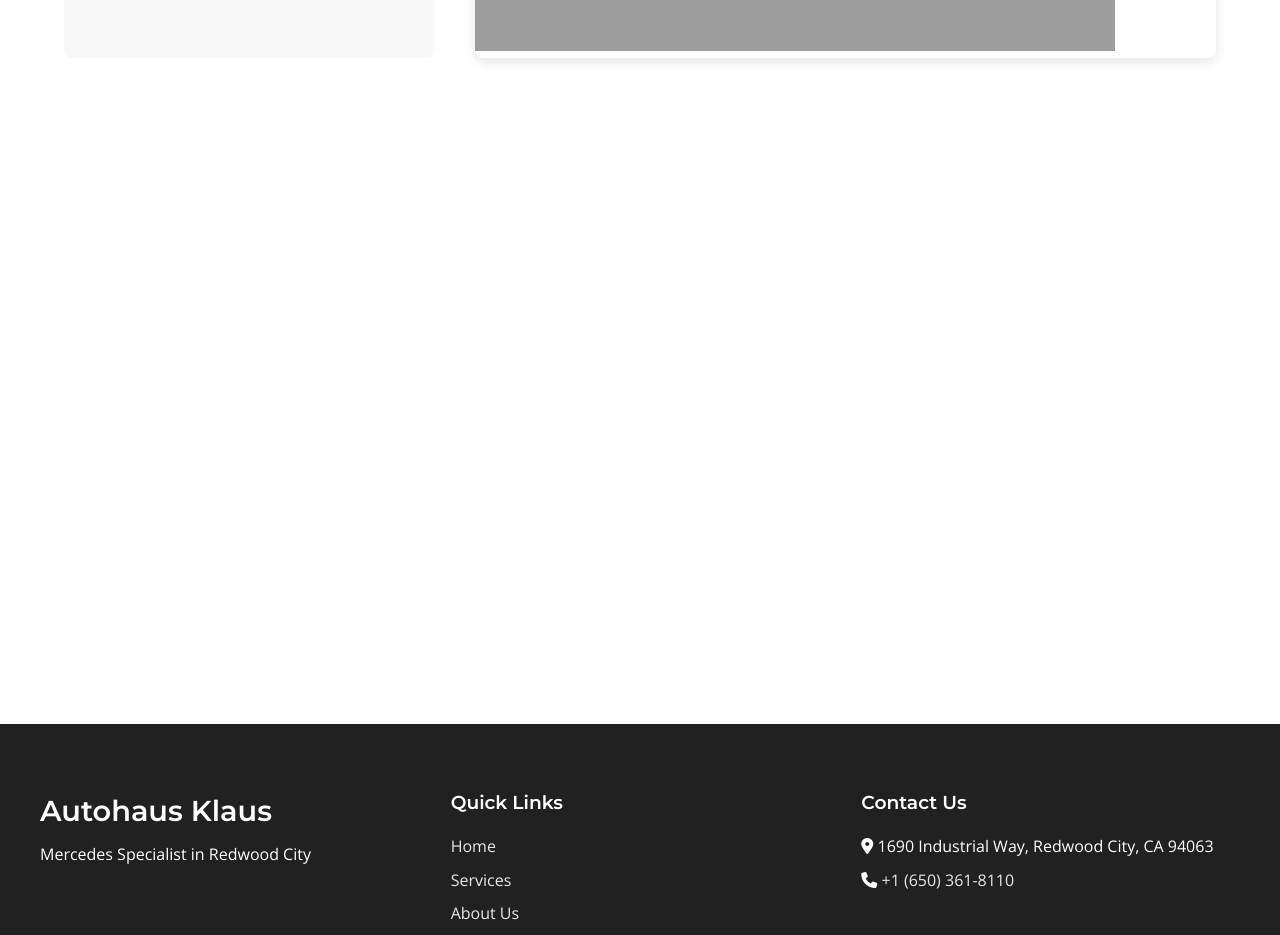
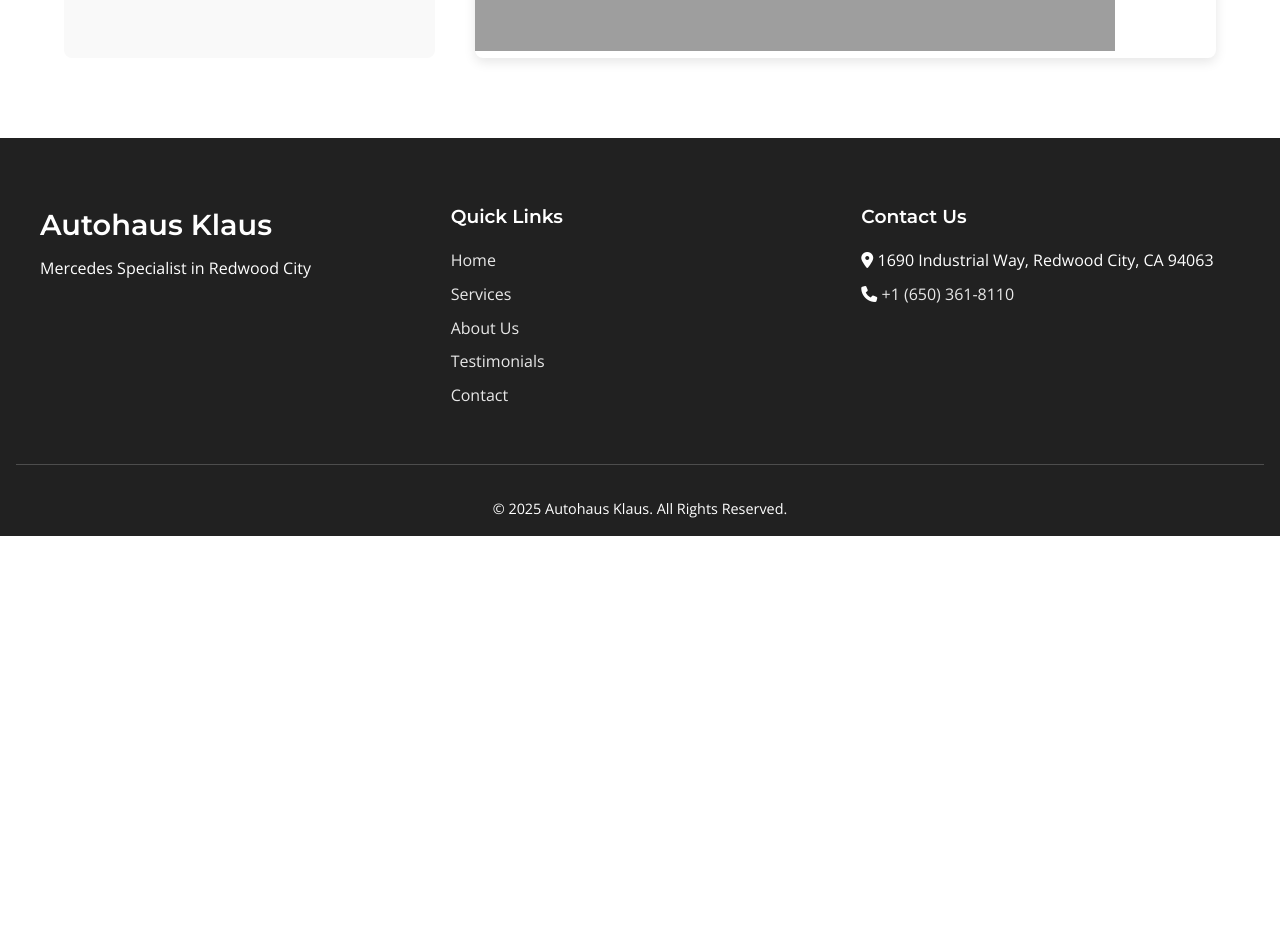
Before and after one commit to sergkor/autohaus-klaus, a Next.js app: page /contact in a window 1280 px wide. Shown: the part 1520-2455 px from the top of the page. After the commit the page ends 2056 px from the top, so only its background shows below. Built offline with nearby package versions, Linux system fonts and the light colour scheme; grey boxes are pictures that could not be loaded.

Commit message:
re-factoring to use root folder

```diff
--- a/app/contact/page.tsx
+++ b/app/contact/page.tsx
@@ -60,17 +60,6 @@
         </div>
       </section>
 
-      <section className="map-section">
-        <iframe
-          src="YOUR_GOOGLE_MAPS_EMBED_URL"
-          width="100%"
-          height="450"
-          style={{ border: 0 }}
-          allowFullScreen
-          loading="lazy"
-          referrerPolicy="no-referrer-when-downgrade"
-        ></iframe>
-      </section>
 
       <CallbackButton />
       <Footer />
--- a/next.config.js
+++ b/next.config.js
@@ -4,7 +4,6 @@
   swcMinify: true,
   output: 'export',
   distDir: 'dist',
-  basePath: '/autohaus-klaus',
   images: {
     unoptimized: true,
   },
```
